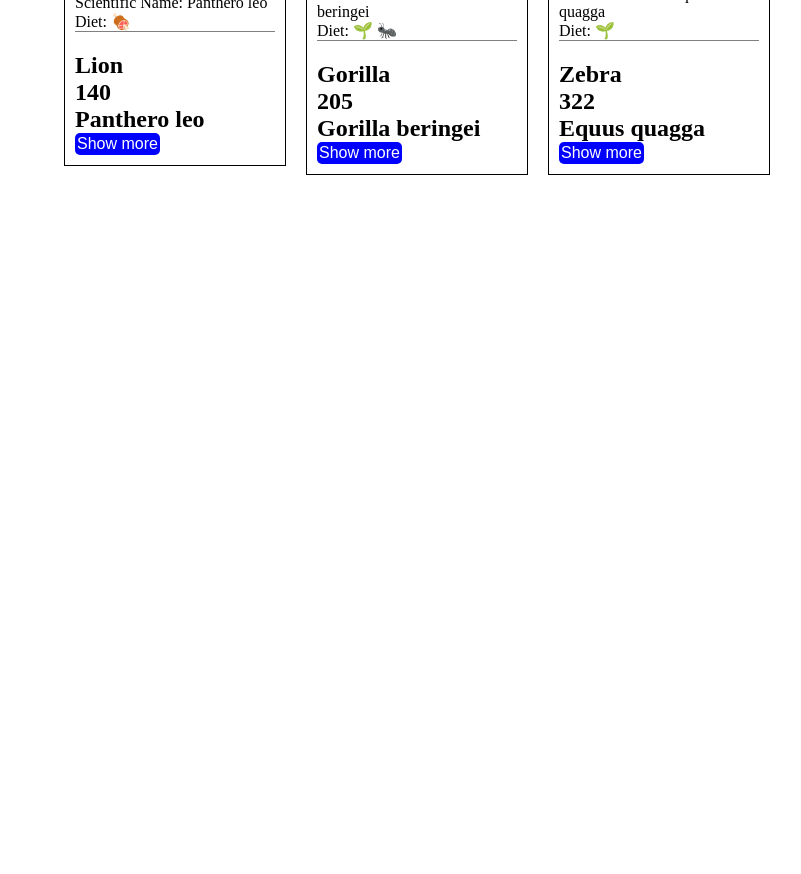
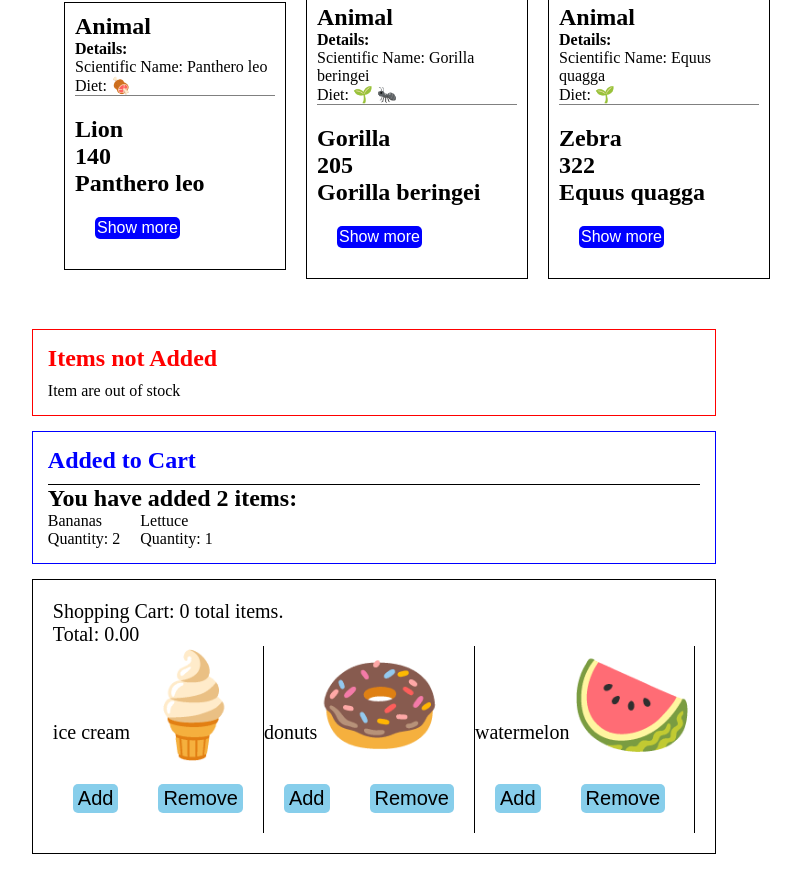
Before and after one commit to SushantChaudhary03/Learning_Reactjs, a React (Vite) app: page / in a window 1280 px wide. Shown: the part 360-1234 px from the top of the page, without its empty margins (266-1067 px from the left). Before the commit the page ends 800 px from the top, so only its background shows below. Built offline with nearby package versions, Linux system fonts and the light colour scheme.

Commit message:
2025-06-18

```diff
--- a/src/App.css
+++ b/src/App.css
@@ -48,3 +48,62 @@ button{
  border-bottom: gray solid 1px;
  margin-bottom: 20px;
 }
+
+/* .alert-wrapper {
+ padding: 15px;
+ margin-bottom: 15px;
+}
+
+.alert-wrapper.success {
+ border: #616da7 solid 1px;
+}
+
+.success h2 {
+ color: #594aaf;
+}
+
+.alert-wrapper.error {
+ border: #F56260 solid 1px;
+}
+.error h2 {
+ color: #F56260;
+} */
+/*
+.cart-success {
+ border-top: black solid 1px;
+ display: flex;
+ flex-wrap: wrap;
+}
+.cart-success h2 {
+ width: 100%;
+}
+.item {
+ margin-right: 20px;
+} */
+
+.product span{
+ font-size: 100px;
+}
+
+.box{
+  border-right: 1px solid black;
+}
+.product-details{
+  display: flex;
+  justify-content: center;
+  align-items: center;
+}
+.product-box {
+ padding: 20px;
+ font-size: 20px;
+ border: 1px solid black;
+}
+.container button {
+ font-size: 20px;
+ background: none;
+ margin: 20px;
+ cursor: pointer;
+ background-color: skyblue;
+ padding: 3px 5px;
+ border-radius: 5px;
+}
--- a/src/App.jsx
+++ b/src/App.jsx
@@ -4,6 +4,9 @@ import Instructions from './Components/Instructions';
 import FunctionCom from './Components/FunctionComp';
 import Data from './Data';
 import AnimalCard from './AnimalCard';
+import Alert from './Components/Alert';
+import CartSuccess from './Components/CartSuccess';
+import Product from './Components/Product';
 
 function showAdditionalDetails(additional){
   if(additional != null){        // handle error if additional is not defined
@@ -32,6 +35,9 @@ const emojis = [
 
 function App() {
   const ide = "unique";
+  const wrapper = {
+    padding: 20
+  }
   return (
     <>
       <div className='container'>
@@ -73,7 +79,14 @@ function App() {
              showAdditional = {showAdditionalDetails}
              />)}
           </div>
-
+          <div className='alert' style={wrapper}>
+            <Alert title="Items not Added" type="error">
+              {/* {alert("Item are out of stock")} */}
+              <div>Item are out of stock</div>
+            </Alert>
+            <CartSuccess />
+            <Product />
+          </div>
       </div>
     </>
   )
--- a/src/Components/Alert.jsx
+++ b/src/Components/Alert.jsx
@@ -1,13 +1,34 @@
 import React from 'react';
 import PropTypes from 'prop-types';
+
 export default function Alert({ children, title, type }) {
+    const colors = {
+        success: 'blue',
+        error: 'red'
+    }
+
+    const style = {
+        heading: {
+            color: colors[type],
+            margin: '0 0 10px 0',
+        },
+
+        itemColor: {
+            marginBottom: 15,
+            padding: 15,
+            position: 'relative',
+            border: `${colors[type]} solid 1px`
+        }
+
+    }
     return (
- <div>
- <h2>{title}</h2>
+        <div style={style.itemColor}>
+            <h2 style={style.heading}>{title}</h2>
             {children}
         </div>
     )
 }
+
 Alert.propTypes = {
     children: PropTypes.oneOfType([
         PropTypes.arrayOf(PropTypes.element),
--- /dev/null
+++ b/src/Components/CartSuccess.jsx
@@ -0,0 +1,37 @@
+import React from 'react';
+import Alert from './Alert'
+
+export default function CartSuccess() {
+    const style = {
+        header: {
+            width: '100%'
+        },
+        item: {
+            marginRight: 20
+        },
+        wrapper: {
+            borderTop: 'black solid 1px',
+            display: 'flex',
+            flexWrap: 'wrap'
+        }
+    }
+    return (
+        <div>
+            <Alert title="Added to Cart" type="success">
+                <div style={style.wrapper}>
+                    <h2 style={style.header}>
+                        You have added 2 items:
+                    </h2>
+                    <div style={style.item}>
+                        <div>Bananas</div>
+                        <div>Quantity: 2</div>
+                    </div>
+                    <div style={style.item}>
+                        <div>Lettuce</div>
+                        <div>Quantity: 1</div>
+                    </div>
+                </div>
+            </Alert>
+        </div>
+    )
+}
--- /dev/null
+++ b/src/Components/Product.jsx
@@ -0,0 +1,75 @@
+import React, { Component } from "react";
+
+const product = [
+    {
+        emoji: '🍦',
+        name: 'ice cream',
+        price: 5
+    },
+    {
+        emoji: '🍩',
+        name: 'donuts',
+        price: 2.5,
+    },
+    {
+        emoji: '🍉',
+        name: 'watermelon',
+        price: 4
+    }
+]
+export default class Product extends Component {
+
+    state = {
+        cart: []
+    }
+
+    currencyOptions = {
+        minimumFractionDigits: 2,
+        maximumFractionDigits: 2,
+
+    }
+
+    getTotal = () => {
+        const total = this.state.cart.reduce((totalCost, item) => totalCost + item.price, 0)
+        return total.toLocaleString(undefined, this.currencyOptions)
+    }
+
+    add = (product) => {
+        this.setState(state=>({
+            cart: [...state.cart, product],
+        }))
+    }
+
+    remove = (product) => {
+        this.setState(state=>{
+            const cart = [...state.cart];
+            const productIndex = cart.findIndex(p => p.name == product.name);
+            if(productIndex < 0){
+                return
+            }
+            cart.splice(productIndex, 1)
+            return({
+                cart,
+            })
+        })
+    }
+    render() {
+        return (
+            <div className="product-box">
+                <div>
+                    Shopping Cart: {this.state.cart.length} total items.
+                </div>
+                <div>Total: {this.getTotal()}</div>
+                <div className="product-details">
+                    {product.map(product => (<div key={product.name}>
+                        <div className="box">
+                        <div className="product">{product.name}<span>{product.emoji}</span></div>
+                        <button onClick={()=>this.add(product)}>Add</button>
+                        <button onClick={()=>this.remove(product)}>Remove</button>
+                        </div>
+                    </div>))}
+                </div>
+            </div>
+        )
+    }
+}
```
Lines whose indentation alone changed are shown as unchanged.
